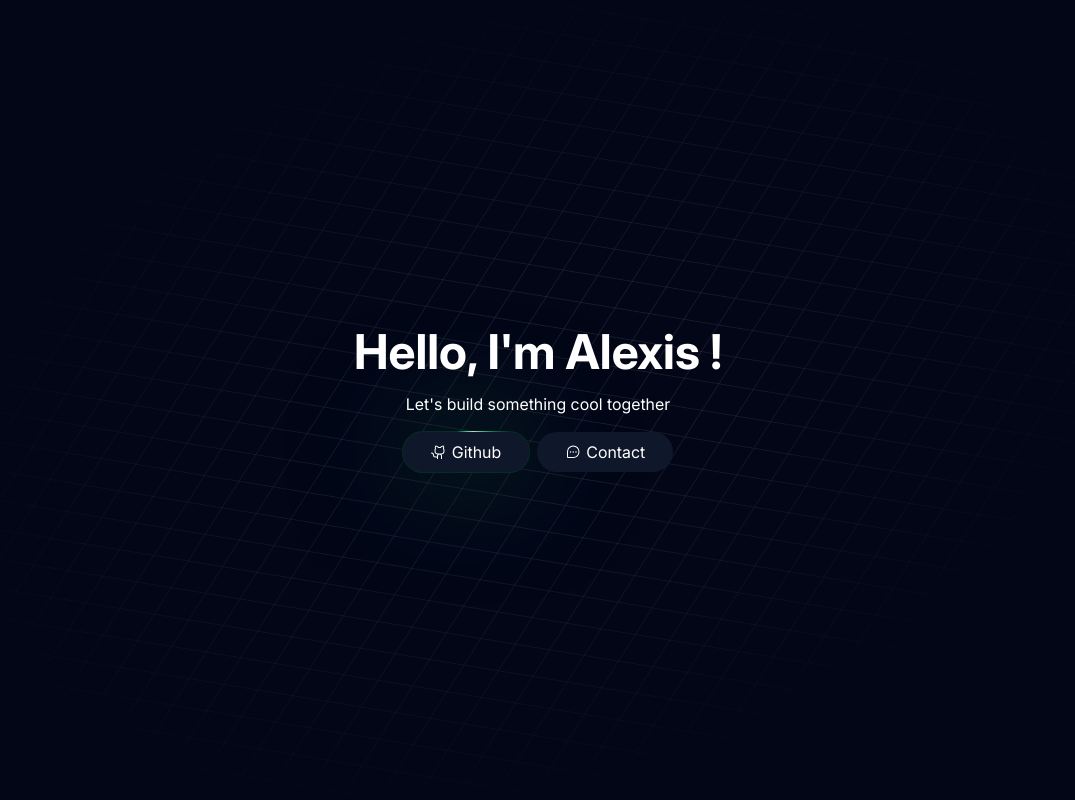
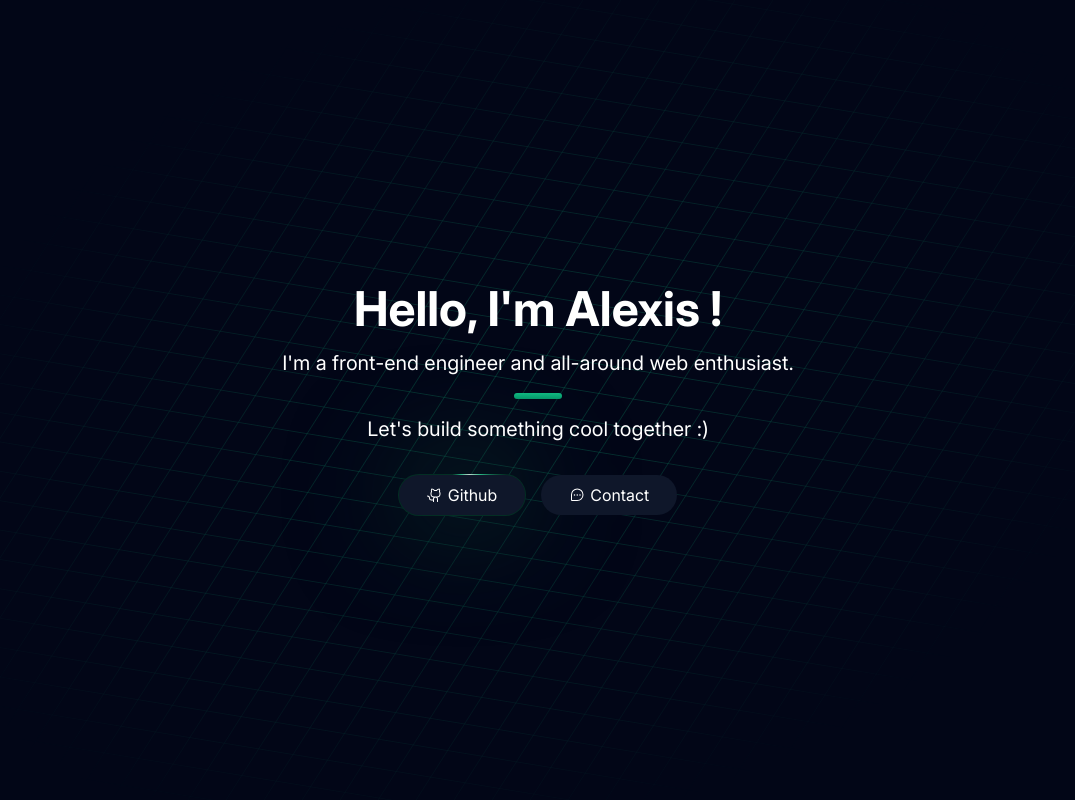
Before and after one commit to AlexisNP/ap, an Astro site: page / in a window 1280 px wide. Shown: the top 800 px of the page, without its empty margins (102-1177 px from the left). Built offline with nearby package versions, Linux system fonts and the light colour scheme; Astro itself is replaced by a stand-in of ours.

Commit message:
Added more text

```diff
--- a/src/components/home/Hero.astro
+++ b/src/components/home/Hero.astro
@@ -5,16 +5,26 @@ import Heading from "../Heading.astro";
 
 <section id="hero" class="relative h-screen overflow-clip max-w-full">
   <div class="h-full container grid place-items-center auto-rows-auto">
-    <div class="max-w-2xl flow text-center">
+    <div class="max-w-2xl text-center">
       <Heading tag="h1">
         Hello, I'm Alexis !
       </Heading>
 
-      <p>
-        Let's build something cool together
-      </p>
+      <div class="mt-4">
+        <p class="text-xl">
+          I'm a front-end engineer and all-around web enthusiast.
+        </p>
+      </div>
 
-      <div class="flex items-center justify-center gap-2">
+      <hr class="my-4 w-12 mx-auto border-none h-[.33rem] rounded-[100vmax] bg-gradient-to-b from-emerald-500 to-emerald-600" />
+
+      <div>
+        <p class="text-xl">
+          Let's build something cool together :)
+        </p>
+      </div>
+
+      <div class="mt-8 flex items-center justify-center gap-2 md:gap-4">
         <Button href="https://github.com/AlexisNP" glow>
           <svg xmlns="http://www.w3.org/2000/svg" width="16" height="16" fill="#FFF" viewBox="0 0 256 256">
             <path d="M208.31,75.68A59.78,59.78,0,0,0,202.93,28,8,8,0,0,0,196,24a59.75,59.75,0,0,0-48,24H124A59.75,59.75,0,0,0,76,24a8,8,0,0,0-6.93,4,59.78,59.78,0,0,0-5.38,47.68A58.14,58.14,0,0,0,56,104v8a56.06,56.06,0,0,0,48.44,55.47A39.8,39.8,0,0,0,96,192v8H72a24,24,0,0,1-24-24A40,40,0,0,0,8,136a8,8,0,0,0,0,16,24,24,0,0,1,24,24,40,40,0,0,0,40,40H96v16a8,8,0,0,0,16,0V192a24,24,0,0,1,48,0v40a8,8,0,0,0,16,0V192a39.8,39.8,0,0,0-8.44-24.53A56.06,56.06,0,0,0,216,112v-8A58.14,58.14,0,0,0,208.31,75.68ZM200,112a40,40,0,0,1-40,40H112a40,40,0,0,1-40-40v-8a41.74,41.74,0,0,1,6.9-22.48A8,8,0,0,0,80,73.83a43.81,43.81,0,0,1,.79-33.58,43.88,43.88,0,0,1,32.32,20.06A8,8,0,0,0,119.82,64h32.35a8,8,0,0,0,6.74-3.69,43.87,43.87,0,0,1,32.32-20.06A43.81,43.81,0,0,1,192,73.83a8.09,8.09,0,0,0,1,7.65A41.72,41.72,0,0,1,200,104Z" />
@@ -44,12 +54,12 @@ import Heading from "../Heading.astro";
   >
     <svg
       id="grid-bg"
-      class="col-start-1 row-start-1 w-full h-full opacity-20" xmlns="http://www.w3.org/2000/svg"
+      class="col-start-1 row-start-1 w-full h-full opacity-50" xmlns="http://www.w3.org/2000/svg"
       style="mask-image: radial-gradient(circle at center, black 0%, black 5%, transparent 28%);"
     >
       <defs>
         <pattern id="grid" width="38" height="38" patternUnits="userSpaceOnUse">
-          <path d="M 100 0 L 0 0 0 38" fill="none" stroke="white" stroke-width="1"/>
+          <path d="M 100 0 L 0 0 0 38" class="stroke-emerald-500 contrast-more:stroke-emerald-700" fill="none" stroke-width="1"/>
         </pattern>
       </defs>
 
@@ -68,18 +78,4 @@ import Heading from "../Heading.astro";
       scale: 1 1.2;
     }
   }
-
-  #shape-filter {
-    backdrop-filter: blur(10vmax);
-  }
-
-  #shape,
-  #spotlight {
-    height: 30vmax;
-    position: absolute;
-    left: 50%;
-    top: 50%;
-    transform: translateX(-50%) translateY(-50%);
-    animation: shape-spin 13s infinite;
-  }
 </style>
--- a/src/pages/index.astro
+++ b/src/pages/index.astro
@@ -1,6 +1,6 @@
 ---
 import Hero from '../components/home/Hero.astro';
-import Tooling from '../components/home/Tooling.astro';
+// import Tooling from '../components/home/Tooling.astro';
 import Layout from '../layouts/Layout.astro';
 ---
 
@@ -8,6 +8,6 @@ import Layout from '../layouts/Layout.astro';
   <main>
     <Hero />
 
-    <Tooling />
+    <!-- <Tooling /> -->
   </main>
 </Layout>
```
